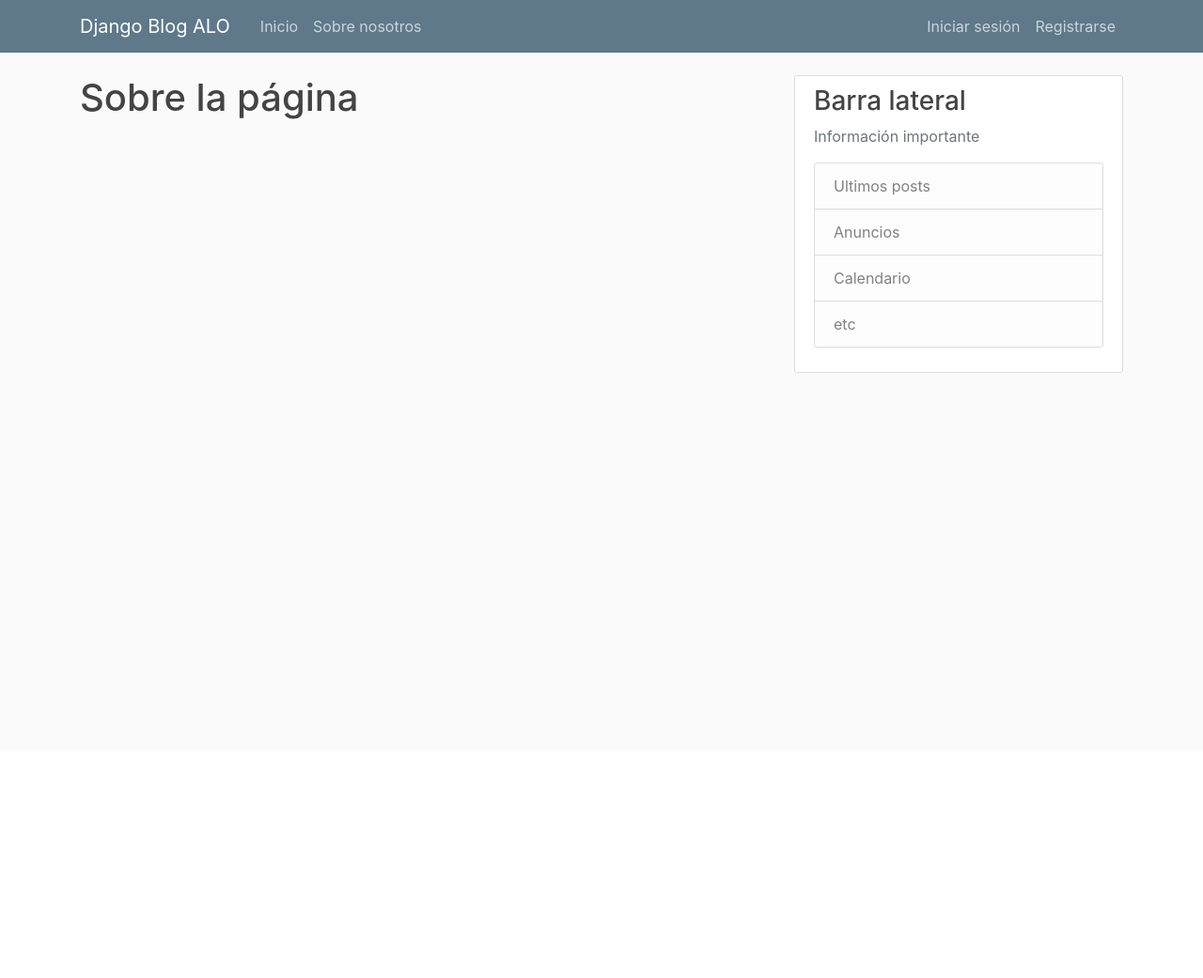
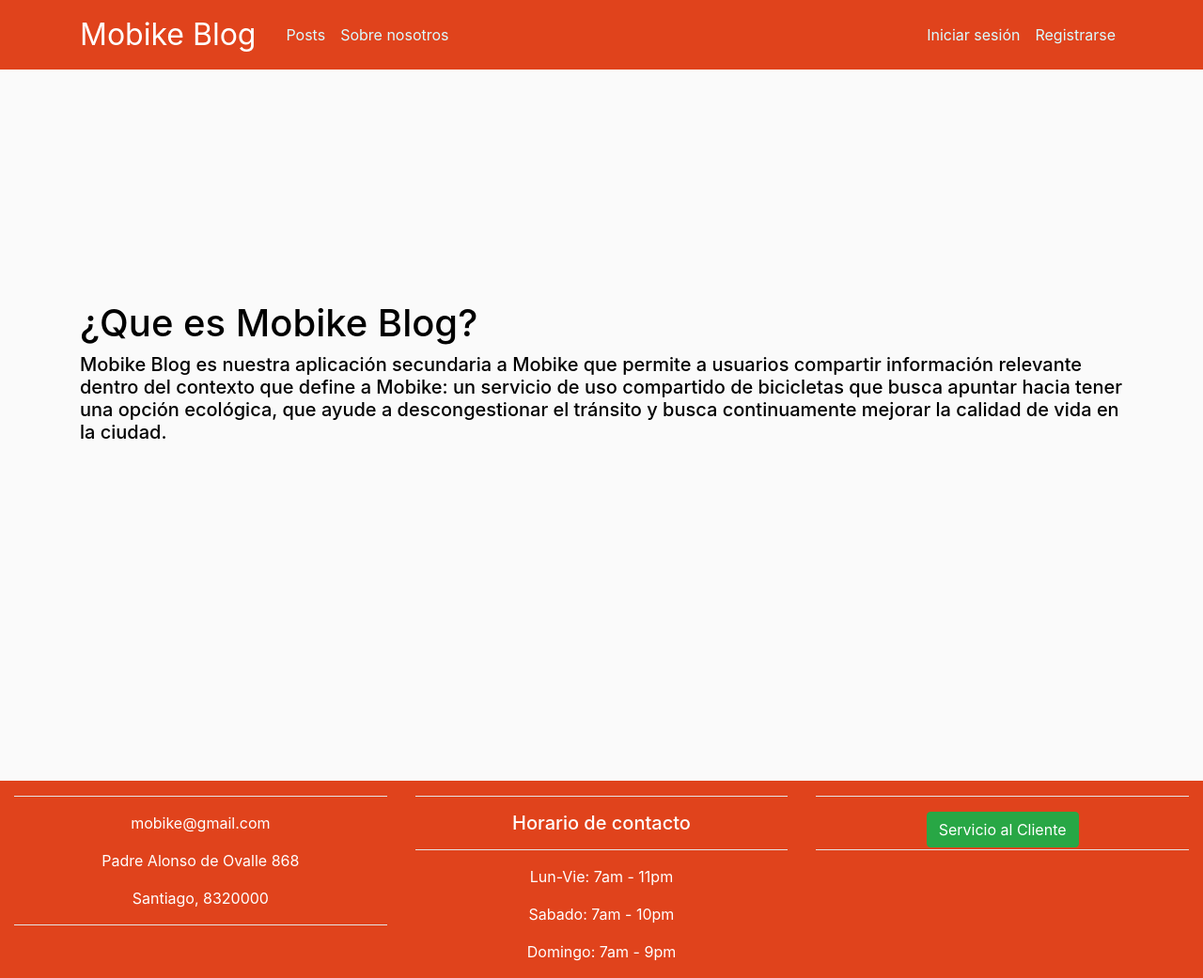
Before and after one commit to totzumo97/proyectoEvaluacion2, a Django app: page /about/ in a window 1280 px wide. Shown: the whole page at 94% size. Before the commit the page ends 397 px from the top, so only its background shows below. Run offline with Django 3.2, Linux system fonts and the light colour scheme; some libraries are stand-ins or nearby versions.

Commit message:
Version final del proyecto evaluacion 2

```diff
--- /dev/null
+++ b/Credenciales.txt
@@ -0,0 +1,6 @@
+Admin:
+
+totzumo / testing321
+
+Usuario común
+Gustavo / testing321
--- a/blog/static/blog/main.css
+++ b/blog/static/blog/main.css
@@ -2,10 +2,15 @@ body {
     background: #fafafa;
     color: #333333;
     margin-top: 5rem;
+    height: 100%;
 }
 
-h1, h2, h3, h4, h5, h6 {
-    color: #444444;
+h1, h2, h3, h4, h5, h6, p{
+    color: black;
+}
+
+.txt-footer{
+    color: white;
 }
 
 ul {
@@ -13,11 +18,11 @@ ul {
 }
 
 .bg-steel {
-    background-color: #5f788a;
+    background-color: #e0431c;
 }
 
 .site-header .navbar-nav .nav-link {
-    color: #cbd5db;
+    color: #dafbff;
 }
 
 .site-header .navbar-nav .nav-link:hover {
@@ -82,3 +87,64 @@ a.article-title:hover {
 .account-heading {
     font-size: 2.5rem;
 }
+
+.navbar-brand {
+    font-size: 2rem;
+}
+
+.mapa {
+    margin-top: 21px;
+    margin-bottom: 20px;
+}
+
+.hr {
+    color: white;
+    background-color: white;
+}
+
+.linea-horizontal {
+    margin-top: 2px;
+    margin-bottom: 10px;
+}
+
+.footer {
+    left: 0;
+    bottom: 0;
+    width: 100%;
+}
+
+.main_title{
+    color:black
+}
+
+.main_txt{
+    color :black
+}
+
+.sobre {
+    margin-bottom: 215px;
+}
+
+.iniciar {
+    margin-bottom: 297px;
+}
+
+.resetear {
+    margin-bottom: 408px;
+}
+
+.done {
+    margin-bottom: 597px;
+}
+
+.salir {
+    margin-bottom: 576px;
+}
+
+.confirmar {
+    margin-bottom: 242px;
+}
+
+.completado {
+    margin-bottom: 557px;
+}
--- a/blog/templates/blog/about.html
+++ b/blog/templates/blog/about.html
@@ -1,4 +1,31 @@
 {% extends "blog/base.html" %}
 {% block content %}
-    <h1>Sobre la página</h1>
+<div class="sobre">
+
+<br>
+<br>
+<br>
+<br>
+<br>
+<br>
+<br>
+<br>
+<br>
+<br>
+<h1 class="main_title">¿Que es Mobike Blog?</h1>
+
+    <h5 class="main_txt">
+        Mobike Blog es nuestra aplicación secundaria a Mobike que permite a usuarios compartir información relevante dentro del
+        contexto que define a Mobike: un servicio de uso compartido de bicicletas que busca apuntar hacia tener una opción ecológica,
+        que ayude a descongestionar el tránsito y busca continuamente mejorar la calidad de vida en la ciudad.</h5>
+</div>
+<br>
+<br>
+<br>
+<br>
+<br>
+<br>
+
+
+
 {% endblock content %}
--- a/blog/templates/blog/base.html
+++ b/blog/templates/blog/base.html
@@ -13,10 +13,43 @@
 
     <link rel="stylesheet" type="text/css" href="{% static 'blog/main.css' %}">
 
+    <script
+    src="https://maps.googleapis.com/maps/api/js?key=YOUR_API_KEY&callback=initMap&libraries=&v=weekly"
+    defer
+    ></script>
+
+    <style type="text/css">
+      /* Set the size of the div element that contains the map */
+    #map {
+        height: 400px;
+        /* The height is 400 pixels */
+        width: 100%;
+        /* The width is the width of the web page */
+    }
+    </style>
+
+    <script>
+      // Initialize and add the map
+    function initMap() {
+        // The location of Uluru
+        const uluru = { lat: -25.344, lng: 131.036 };
+        // The map, centered at Uluru
+        const map = new google.maps.Map(document.getElementById("map"), {
+            zoom: 4,
+            center: uluru,
+        });
+        // The marker, positioned at Uluru
+        const marker = new google.maps.Marker({
+            position: uluru,
+            map: map,
+        });
+    }
+    </script>
+
     {% if title %}
-    <title>Django Blog - {{ title }}</title>
+    <title>Mobike Blog - {{ title }}</title>
     {% else %}
-    <title>Django Blog</title>
+    <title>Mobike Blog</title>
     {% endif %}
 </head>
 
@@ -24,20 +57,23 @@
     <header class="site-header">
         <nav class="navbar navbar-expand-md navbar-dark bg-steel fixed-top">
             <div class="container">
-                <a class="navbar-brand mr-4" href="/">Django Blog ALO</a>
+                <a class="navbar-brand mr-4" href="/">Mobike Blog</a>
                 <button class="navbar-toggler" type="button" data-toggle="collapse" data-target="#navbarToggle"
                     aria-controls="navbarToggle" aria-expanded="false" aria-label="Toggle navigation">
                     <span class="navbar-toggler-icon"></span>
                 </button>
                 <div class="collapse navbar-collapse" id="navbarToggle">
                     <div class="navbar-nav mr-auto">
-                        <a class="nav-item nav-link" href="{% url 'blog-home' %}">Inicio</a>
+                        <a class="nav-item nav-link" href="{% url 'blog-home' %}">Posts</a>
                         <a class="nav-item nav-link" href="{% url 'blog-about' %}">Sobre nosotros</a>
                     </div>
                     <!-- Navbar Right Side -->
                     <div class="navbar-nav">
                         {% if user.is_authenticated %}
-                            <a class="nav-item nav-link" href="{% url 'post-create' %}">Nuevo Post</a>
+                            {% if user.is_staff or user.is_superuser %}
+                                <a class="nav-item nav-link" target="_blank" href="{% url 'admin:index' %}">Admin</a>
+                            {% endif %}
+                            <a class="nav-item nav-link" href="{% url 'post-create' %}">Agregar Post</a>
                             <a class="nav-item nav-link" href="{% url 'profile' %}">Perfil</a>
                             <a class="nav-item nav-link" href="{% url 'logout' %}">Cerrar sesión</a>
                         {% else %}
@@ -52,7 +88,7 @@
 
     <main role="main" class="container">
         <div class="row">
-            <div class="col-md-8">
+            <div class="col-md-12">
                 {% if messages %}
                     {% for message in messages %}
                         <div class="alert alert-{{ message.tags }}">
@@ -61,22 +97,35 @@
                     {% endfor %}
                 {% endif %}
                 {% block content %}{% endblock %}
-            </div>
-            <div class="col-md-4">
-                <div class="content-section">
-                    <h3>Barra lateral</h3>
-                    <p class='text-muted'>Información importante
-                    <ul class="list-group">
-                        <li class="list-group-item list-group-item-light">Ultimos posts</li>
-                        <li class="list-group-item list-group-item-light">Anuncios</li>
-                        <li class="list-group-item list-group-item-light">Calendario</li>
-                        <li class="list-group-item list-group-item-light">etc</li>
-                    </ul>
-                    </p>
-                </div>
-            </div>
         </div>
     </main>
+
+    <footer class="footer">
+		<div class="container-fluid padding bg-steel">
+			<div class="row text-center">
+				<div class="col-md-4">
+					<hr color="white">
+					<p class="txt-footer">mobike@gmail.com</p>
+					<p class="txt-footer">Padre Alonso de Ovalle 868</p>
+					<p class="txt-footer">Santiago, 8320000</p>
+                    <hr color="white">
+				</div>
+				<div class="col-md-4 hide-header">
+					<hr  color="white">
+					<h5 class="txt-footer">Horario de contacto</h5>
+					<hr color="white">
+					<p class="txt-footer">Lun-Vie: 7am - 11pm</p>
+					<p class="txt-footer">Sabado: 7am - 10pm</p>
+					<p class="txt-footer">Domingo: 7am - 9pm</p>
+				</div>
+				<div class="col-md-4 hide-header">
+					<hr color="white">
+					<button class="btn btn-success" type="submit">Servicio al Cliente</button>
+					<hr class="linea-horizontal" color="white">
+				</div>
+			</div>
+		</div>
+	</footer>
 
     <!-- Optional JavaScript -->
     <!-- jQuery first, then Popper.js, then Bootstrap JS -->
--- a/blog/templates/blog/user_posts.html
+++ b/blog/templates/blog/user_posts.html
@@ -29,6 +29,7 @@
             {% endif %}
         {% endfor %}
 
+
         {% if page_obj.has_next %}
             <a class="btn btn-outline-info mb-4" href="?page={{ page_obj.next_page_number }}">Siguiente</a>
             <a class="btn btn-outline-info mb-4" href="?page={{ page_obj.paginator.num_pages }}">Última página</a>
--- a/users/templates/users/profile.html
+++ b/users/templates/users/profile.html
@@ -21,4 +21,7 @@
             </div>
         </form>
     </div>
+<br>
+<br>
+<br>
 {% endblock content %}
--- a/users/views.py
+++ b/users/views.py
@@ -10,7 +10,7 @@ def register(request):
         if form.is_valid():
             form.save()
             username = form.cleaned_data.get('username')
-            messages.success(request, f'Your account has been created! You are now able to log in')
+            messages.success(request, f'¡Tu cuenta ha sido creada! Ahora puedes iniciar sesión')
             return redirect('login')
     else:
         form = UserRegisterForm()
@@ -24,7 +24,7 @@ def profile(request):
         if u_form.is_valid() and p_form.is_valid():
             u_form.save()
             p_form.save()
-            messages.success(request, f'Your account has been updated!')
+            messages.success(request, f'¡Tu cuenta fue actualizada!')
             return redirect('profile')
 
     else:
```
Also changed, not shown: blog/templates/blog/post_confirm_delete.html (+19 -0 lines), blog/templates/blog/post_detail.html (+21 -0 lines), blog/templates/blog/post_form.html (+8 -1 lines), requirements.txt (added, +16 -0 lines), users/templates/users/login.html (+13 -0 lines), users/templates/users/logout.html (+27 -1 lines), README.txt (added), db.sqlite3, media/profile_pics/Screenshot_1.png (added), media/profile_pics/Screenshot_2.png (added), media/profile_pics/carepapa.jpg (added).
